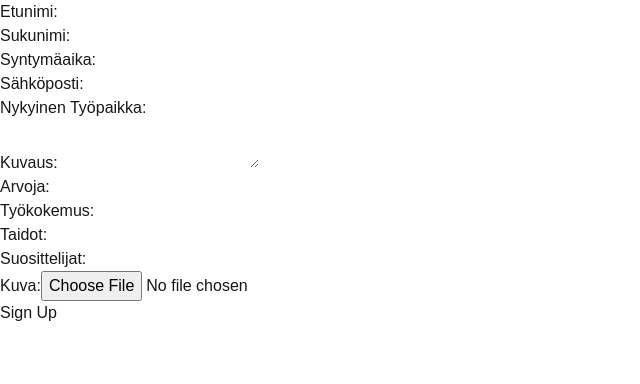
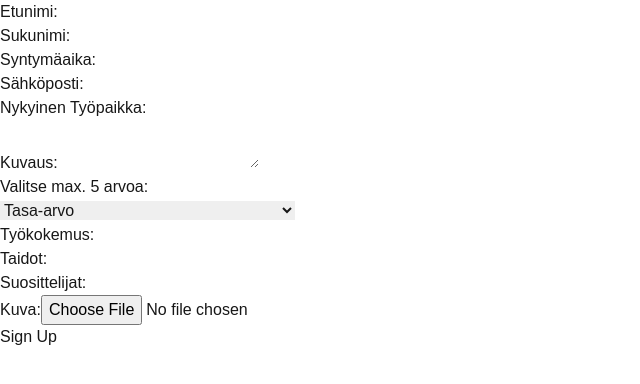
Before and after one commit to Junction2024/Aava, a Next.js app: page /WorkerSignUp in a window 1280 px wide. Shown: the top 384 px of the page, without its empty margins (0-640 px from the left). Built offline with nearby package versions, Linux system fonts and the light colour scheme.

Commit message:
sivujen parantelua

```diff
--- a/src/app/WorkerSignUp/page.jsx
+++ b/src/app/WorkerSignUp/page.jsx
@@ -4,7 +4,6 @@ import React, { useState } from 'react';
 import { useRouter } from 'next/navigation';
 import { ref, set } from 'firebase/database';
 import { database } from '../components/FirebaseConfig';
-
 
 const SignUpForm = () => {
   const [formData, setFormData] = useState({
@@ -16,7 +15,7 @@ const SignUpForm = () => {
     taidotLista: [''],
     kuva: '',
     kuvaus: '',
-    arvoja: '',
+    arvoja: [],
     suosittelija: [''],
     nykyinenTyopaikka: '',
   });
@@ -26,8 +25,6 @@ const SignUpForm = () => {
     setFormData({ ...formData, [name]: value });
   };
 
-  const router = useRouter(); // Initialize the router
-
   const handleArrayChange = (e, index, fieldName) => {
     const newValue = e.target.value;
     setFormData((prevState) => {
@@ -36,7 +33,6 @@ const SignUpForm = () => {
       return { ...prevState, [fieldName]: updatedArray };
     });
   };
-
 
   const handleSubmit = async (e) => {
     e.preventDefault();
@@ -50,6 +46,20 @@ const SignUpForm = () => {
 
     // Redirect to main page after submission
     router.push('/main');
+  };
+
+
+  const handleAddValue = (value) => {
+    if (formData.arvoja.length < 5 && !formData.arvoja.includes(value)) {
+      setFormData({ ...formData, arvoja: [...formData.arvoja, value] });
+    }
+  };
+
+  const handleRemoveValue = (value) => {
+    setFormData({
+      ...formData,
+      arvoja: formData.arvoja.filter((val) => val !== value),
+    });
   };
 
   return (
@@ -85,7 +95,6 @@ const SignUpForm = () => {
           name="ika"
           value={formData.syntymäaika}
           onChange={handleChange}
-          // required
           className="shadow appearance-none border rounded w-full py-2 px-3 text-gray-700 leading-tight focus:outline-none focus:shadow-outline"
         />
       </div>
@@ -125,16 +134,43 @@ const SignUpForm = () => {
       </div>
 
       <div className="form-group mb-4">
-        <label className="block text-gray-700 font-bold mb-2">Arvoja:</label>
-        <input
-          type="text"
-          name="arvoja"
-          value={formData.arvoja}
-          onChange={handleChange}
-          required
-          className="shadow appearance-none border rounded w-full py-2 px-3 text-gray-700 leading-tight focus:outline-none focus:shadow-outline"
-        />
-      </div>
+        <label className="block text-gray-700 font-bold mb-2">Valitse max. 5 arvoa:</label>
+        <div className="relative">
+          <select
+            onChange={(e) => handleAddValue(e.target.value)}
+            className="shadow appearance-none border rounded w-full py-2 px-3 text-gray-700 leading-tight focus:outline-none focus:shadow-outline"
+          >
+            <option value="Tasa-arvo">Tasa-arvo</option>
+            <option value="Ympäristöystävällisyys/kestävä kehitys">Ympäristöystävällisyys/kestävä kehitys</option>
+            <option value="Korkea palkka">Korkea palkka</option>
+            <option value="Mukava työympäristö">Mukava työympäristö</option>
+            <option value="Fyysinen työ">Fyysinen työ</option>
+            <option value="Toimistotyö">Toimistotyö</option>
+            <option value="Hyvät liikunta/vapaa-ajan edut">Hyvät liikunta/vapaa-ajan edut</option>
+          </select>
+        </div>
+        <div className="mt-2">
+          {formData.arvoja.length > 0 && (
+            <div className="flex flex-wrap gap-2">
+              {formData.arvoja.map((value, index) => (
+                <span
+                  key={index}
+                  className="bg-blue-200 text-blue-800 px-4 py-2 rounded-full flex items-center gap-2"
+                >
+                  {value}
+                  <button
+                    type="button"
+                    onClick={() => handleRemoveValue(value)}
+                    className="text-red-500"
+                  >
+                    &#10005;
+                  </button>
+                </span>
+              ))}
+            </div>
+          )}
+          </div>
+          </div>
 
       <div className="form-group mb-4">
         <label className="block text-gray-700 font-bold mb-2">Työkokemus:</label>
```
